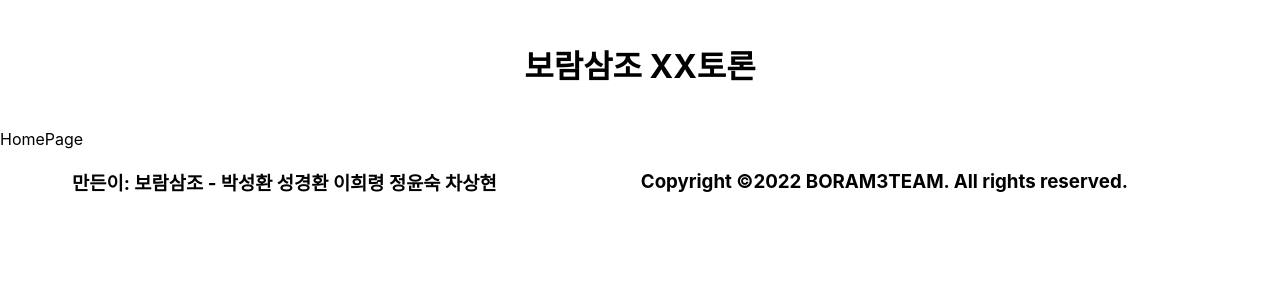
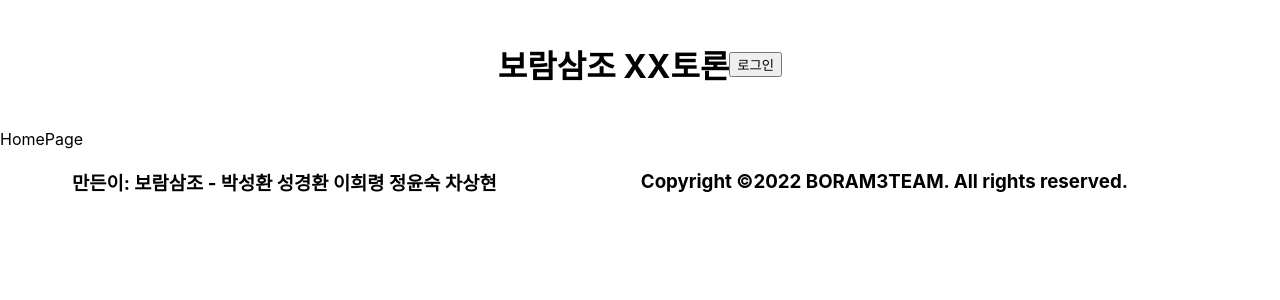
Before and after one commit to YS739/Boram3team_React_project, a React (Create React App) app: page / in a window 1280 px wide. Shown: the top 300 px of the page. Built offline with nearby package versions, Linux system fonts and the light colour scheme.

Commit message:
Delete react-query 리덕스 기초 공부를 위해 리액트 쿼리는 다음에 적용하기

```diff
--- a/src/index.js
+++ b/src/index.js
@@ -6,17 +6,12 @@ import reportWebVitals from "./reportWebVitals";
 
 import store from "./redux/config/configStore";
 import { Provider } from "react-redux";
-import { QueryClient, QueryClientProvider } from "@tanstack/react-query";
-
-const queryClient = new QueryClient();
 
 const root = ReactDOM.createRoot(document.getElementById("root"));
 root.render(
-  <QueryClientProvider client={queryClient}>
-    <Provider store={store}>
-      <App />
-    </Provider>
-  </QueryClientProvider>
+  <Provider store={store}>
+    <App />
+  </Provider>
 );
 
 // If you want to start measuring performance in your app, pass a function
--- a/src/shared/Header.js
+++ b/src/shared/Header.js
@@ -5,6 +5,8 @@ const Header = () => {
   return (
     <Head>
       <h1>보람삼조 XX토론</h1>
+
+      <Btn>로그인</Btn>
     </Head>
   );
 };
@@ -20,3 +22,9 @@ const Head = styled.div`
 
   margin: 20px 40px;
 `;
+
+const Btn = styled.button`
+  display: flex;
+  justify-content: right;
+  align-items: right;
+`;
```
